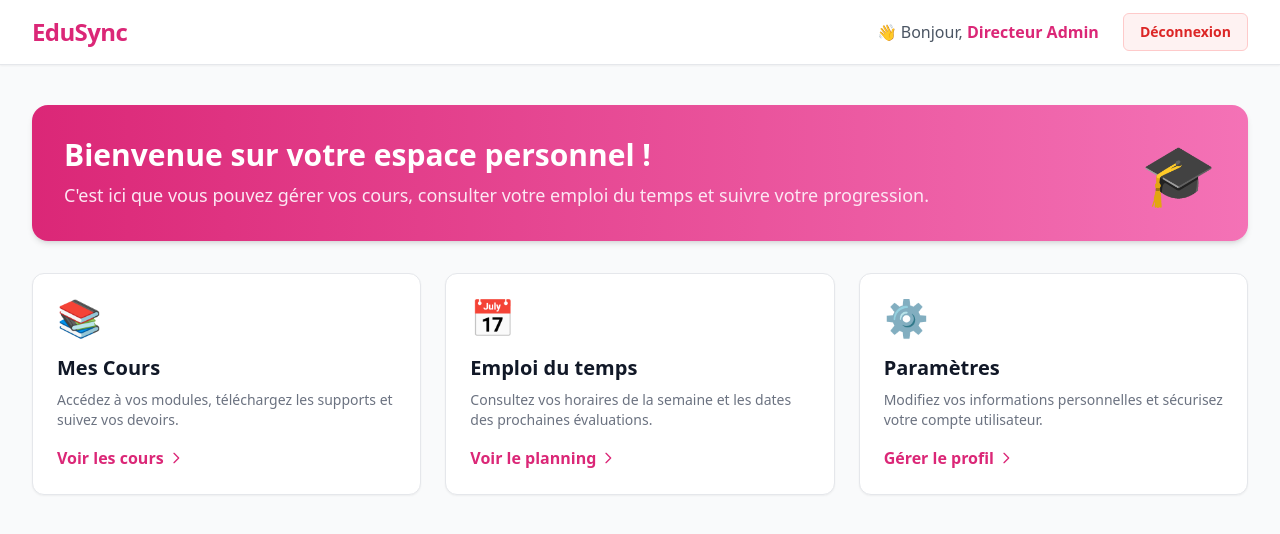
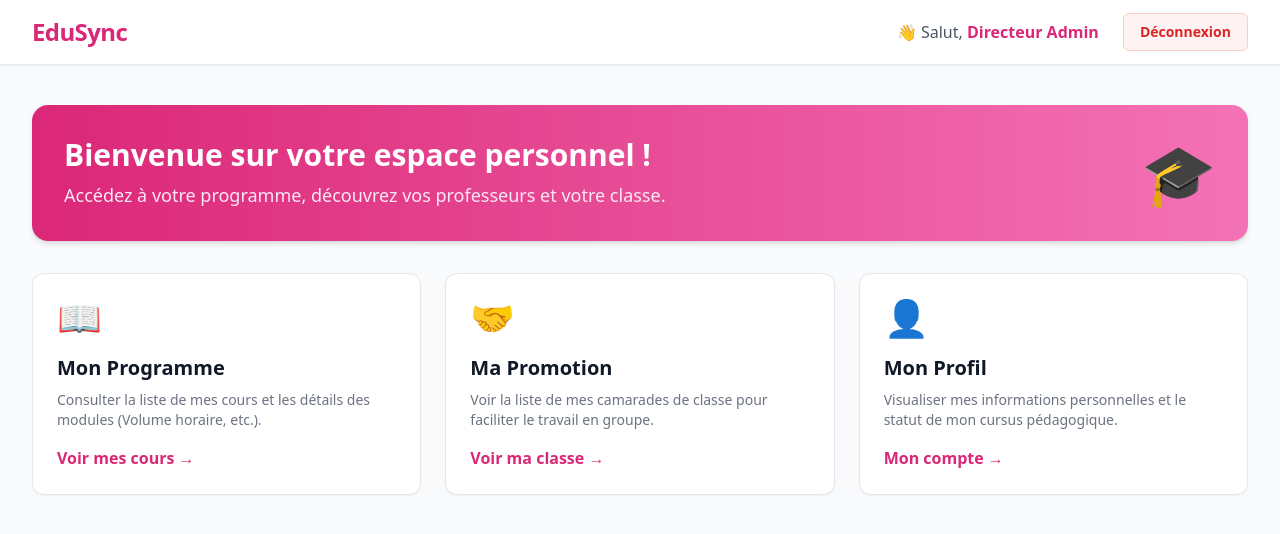
Before and after one commit to AITABBOUyoussef/edusync-backend, a PHP site: page /student/index.php in a window 1280 px wide. Shown: the top 534 px of the page. Run offline with PHP 8.4, Linux system fonts and the light colour scheme; a user stored in the database is signed in; some libraries are stand-ins or nearby versions.

Commit message:
Refactor student index page for improved security and user experience; update session checks and enhance UI elements

```diff
--- a/student/index.php
+++ b/student/index.php
@@ -1,17 +1,17 @@
 <?php
 session_start();
-if(!isset($_SESSION['user']))
-{
-    header('Location:login.php');
+// Middleware de sécurité : Vérifier si connecté ET si c'est un Étudiant
+if(!isset($_SESSION['user_id']) || $_SESSION['role'] !== 'student') {
+    header('Location: ../login.php');
     exit();
-    }
+}
 ?>
 <!DOCTYPE html>
 <html lang="fr">
 <head>
     <meta charset="UTF-8">
     <meta name="viewport" content="width=device-width, initial-scale=1.0">
-    <title>Tableau de bord - EduSync</title>
+    <title>Espace Étudiant - EduSync</title>
     <script src="https://cdn.tailwindcss.com"></script>
 </head>
 <body class="bg-gray-50 text-gray-800 font-sans">
@@ -24,11 +24,9 @@ if(!isset($_SESSION['user']))
                 </div>
                 <div class="flex items-center space-x-6">
                     <span class="text-gray-600 font-medium hidden sm:block">
-                        👋 Bonjour, <span class="text-pink-600 font-bold"><?php echo htmlspecialchars($_SESSION['usernom']); ?></span>
+                        👋 Salut, <span class="text-pink-600 font-bold"><?php echo htmlspecialchars($_SESSION['usernom']); ?></span>
                     </span>
-                    <a href="logout.php" class="bg-red-50 hover:bg-red-100 text-red-600 border border-red-200 px-4 py-2 rounded-md text-sm font-bold transition duration-200">
-                        Déconnexion
-                    </a>
+                    <a href="../logout.php" class="bg-red-50 hover:bg-red-100 text-red-600 border border-red-200 px-4 py-2 rounded-md text-sm font-bold transition duration-200">Déconnexion</a>
                 </div>
             </div>
         </div>
@@ -39,47 +37,35 @@ if(!isset($_SESSION['user']))
         <div class="bg-gradient-to-r from-pink-600 to-pink-400 rounded-2xl shadow-md p-8 mb-8 text-white flex items-center justify-between">
             <div>
                 <h1 class="text-3xl font-bold mb-2">Bienvenue sur votre espace personnel !</h1>
-                <p class="text-pink-100 text-lg">C'est ici que vous pouvez gérer vos cours, consulter votre emploi du temps et suivre votre progression.</p>
+                <p class="text-pink-100 text-lg">Accédez à votre programme, découvrez vos professeurs et votre classe.</p>
             </div>
-            <div class="hidden md:block">
-                <span class="text-6xl">🎓</span>
-            </div>
+            <div class="hidden md:block text-6xl">🎓</div>
         </div>
 
         <div class="grid grid-cols-1 md:grid-cols-3 gap-6">
 
             <div class="bg-white rounded-xl shadow-sm border border-gray-200 p-6 hover:shadow-md hover:border-pink-300 transition duration-300">
-                <div class="text-4xl mb-4">📚</div>
-                <h3 class="text-xl font-bold text-gray-900 mb-2">Mes Cours</h3>
-                <p class="text-gray-500 text-sm mb-4">Accédez à vos modules, téléchargez les supports et suivez vos devoirs.</p>
-                <a href="#" class="text-pink-600 font-semibold hover:text-pink-700 hover:underline flex items-center">
-                    Voir les cours
-                    <svg class="w-4 h-4 ml-1" fill="none" stroke="currentColor" viewBox="0 0 24 24"><path stroke-linecap="round" stroke-linejoin="round" stroke-width="2" d="M9 5l7 7-7 7"></path></svg>
-                </a>
+                <div class="text-4xl mb-4">📖</div>
+                <h3 class="text-xl font-bold text-gray-900 mb-2">Mon Programme</h3>
+                <p class="text-gray-500 text-sm mb-4">Consulter la liste de mes cours et les détails des modules (Volume horaire, etc.).</p>
+                <a href="#" class="text-pink-600 font-semibold hover:text-pink-700 flex items-center">Voir mes cours &rarr;</a>
             </div>
 
             <div class="bg-white rounded-xl shadow-sm border border-gray-200 p-6 hover:shadow-md hover:border-pink-300 transition duration-300">
-                <div class="text-4xl mb-4">📅</div>
-                <h3 class="text-xl font-bold text-gray-900 mb-2">Emploi du temps</h3>
-                <p class="text-gray-500 text-sm mb-4">Consultez vos horaires de la semaine et les dates des prochaines évaluations.</p>
-                <a href="#" class="text-pink-600 font-semibold hover:text-pink-700 hover:underline flex items-center">
-                    Voir le planning
-                    <svg class="w-4 h-4 ml-1" fill="none" stroke="currentColor" viewBox="0 0 24 24"><path stroke-linecap="round" stroke-linejoin="round" stroke-width="2" d="M9 5l7 7-7 7"></path></svg>
-                </a>
+                <div class="text-4xl mb-4">🤝</div>
+                <h3 class="text-xl font-bold text-gray-900 mb-2">Ma Promotion</h3>
+                <p class="text-gray-500 text-sm mb-4">Voir la liste de mes camarades de classe pour faciliter le travail en groupe.</p>
+                <a href="#" class="text-pink-600 font-semibold hover:text-pink-700 flex items-center">Voir ma classe &rarr;</a>
             </div>
 
             <div class="bg-white rounded-xl shadow-sm border border-gray-200 p-6 hover:shadow-md hover:border-pink-300 transition duration-300">
-                <div class="text-4xl mb-4">⚙️</div>
-                <h3 class="text-xl font-bold text-gray-900 mb-2">Paramètres</h3>
-                <p class="text-gray-500 text-sm mb-4">Modifiez vos informations personnelles et sécurisez votre compte utilisateur.</p>
-                <a href="#" class="text-pink-600 font-semibold hover:text-pink-700 hover:underline flex items-center">
-                    Gérer le profil
-                    <svg class="w-4 h-4 ml-1" fill="none" stroke="currentColor" viewBox="0 0 24 24"><path stroke-linecap="round" stroke-linejoin="round" stroke-width="2" d="M9 5l7 7-7 7"></path></svg>
-                </a>
+                <div class="text-4xl mb-4">👤</div>
+                <h3 class="text-xl font-bold text-gray-900 mb-2">Mon Profil</h3>
+                <p class="text-gray-500 text-sm mb-4">Visualiser mes informations personnelles et le statut de mon cursus pédagogique.</p>
+                <a href="#" class="text-pink-600 font-semibold hover:text-pink-700 flex items-center">Mon compte &rarr;</a>
             </div>
 
         </div>
     </main>
-
 </body>
 </html>
```
